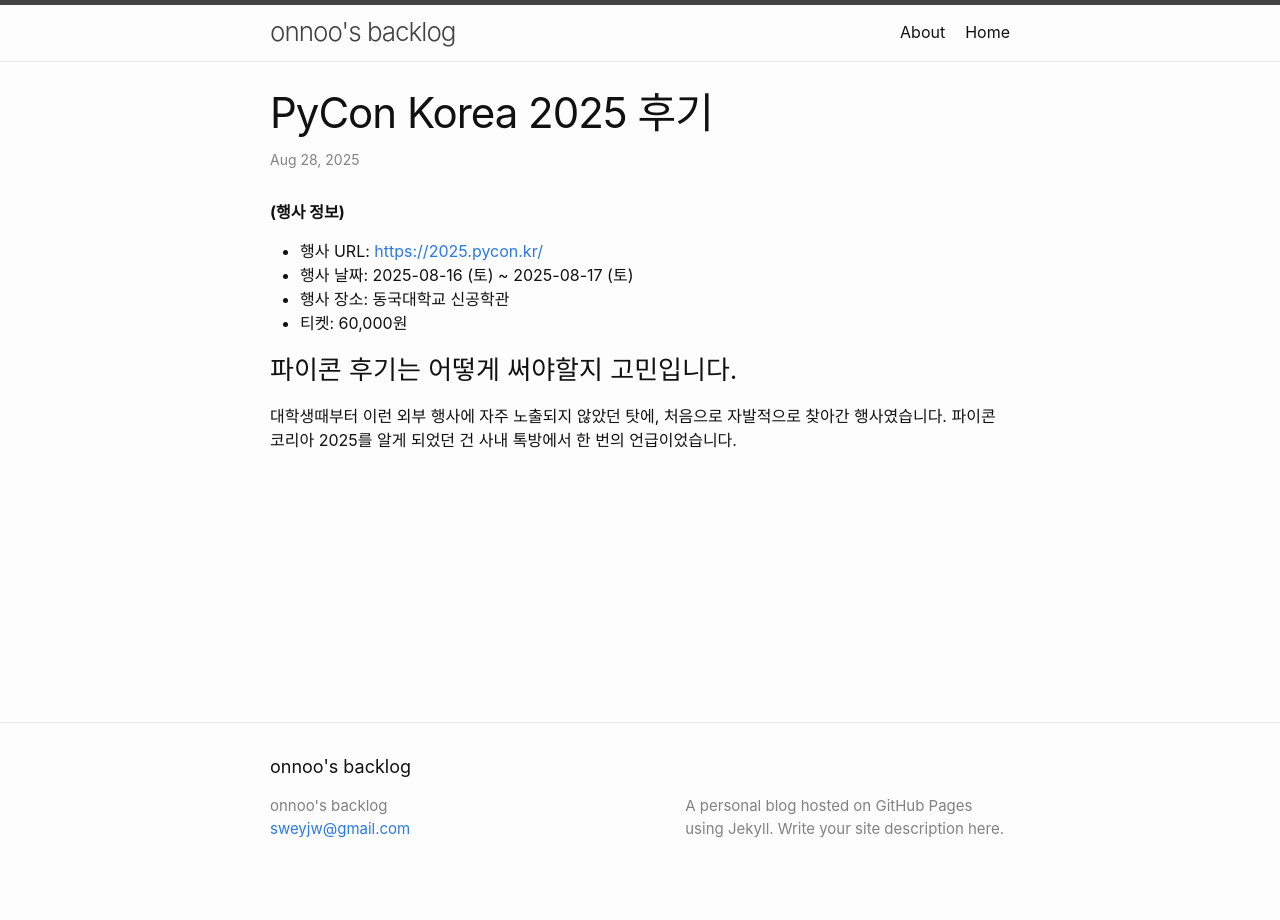
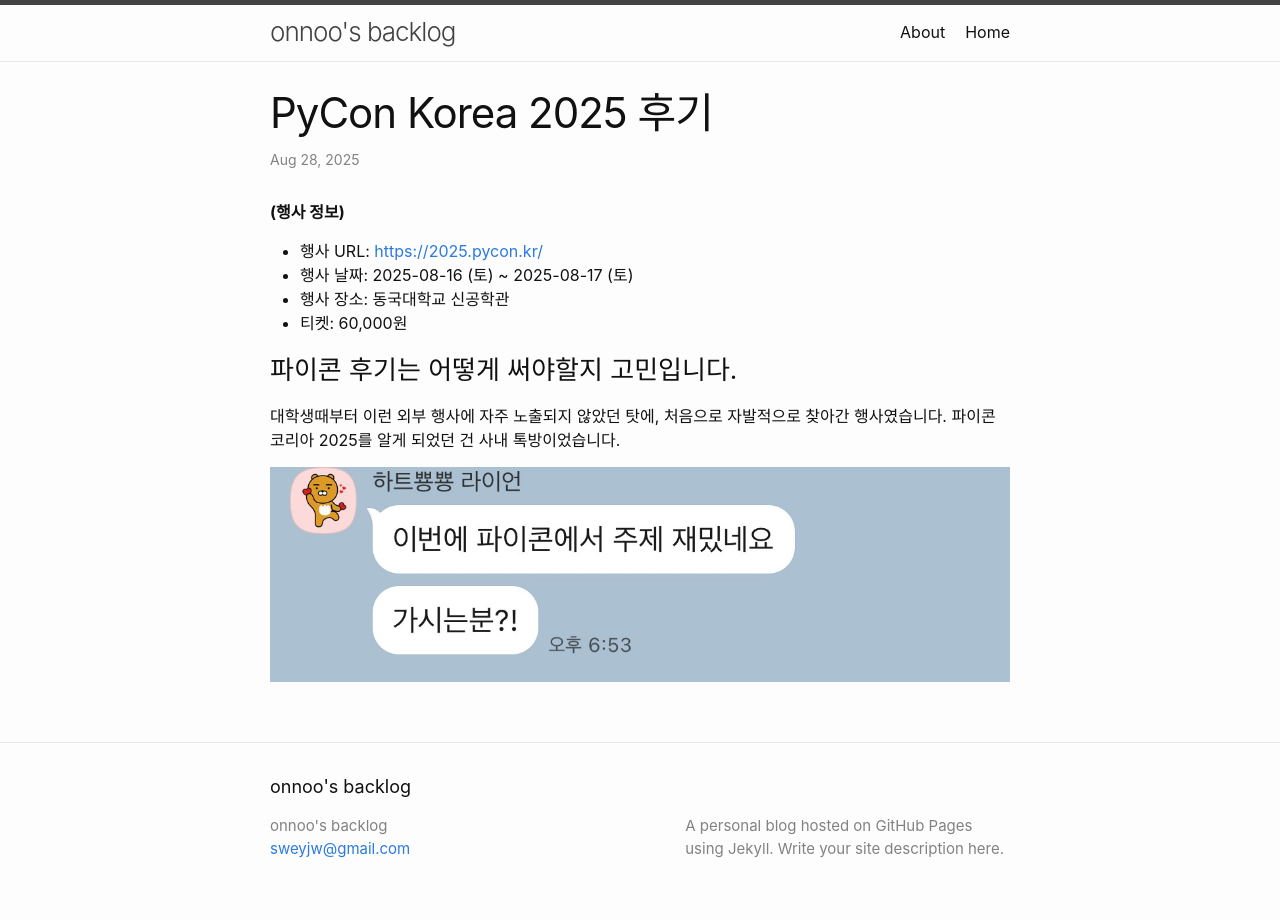
Before and after one commit to onnoo/onnoo.github.io, a Jekyll site: the page built from _posts/2025-08-28-pycon-korea-2025-후기.md, in a window 1280 px wide. Built offline with Jekyll 4.4.1, drawn with Linux system fonts in a browser that asks for light colours.

Commit message:
Update Blog “2025-08-28-pycon-korea-2025-후기”

```diff
--- a/_posts/2025-08-28-pycon-korea-2025-후기.md
+++ b/_posts/2025-08-28-pycon-korea-2025-후기.md
@@ -7,11 +7,14 @@ tags:
   - Python
 ---
 **(행사 정보)**
-- 행사 URL: [https://2025.pycon.kr/](https://2025.pycon.kr/)
-- 행사 날짜: 2025-08-16 (토) ~ 2025-08-17 (토)
-- 행사 장소: 동국대학교 신공학관
-- 티켓: 60,000원
+
+* 행사 URL: <https://2025.pycon.kr/>
+* 행사 날짜: 2025-08-16 (토) ~ 2025-08-17 (토)
+* 행사 장소: 동국대학교 신공학관
+* 티켓: 60,000원
 
 ### 파이콘 후기는 어떻게 써야할지 고민입니다.
 
-대학생때부터 이런 외부 행사에 자주 노출되지 않았던 탓에, 처음으로 자발적으로 찾아간 행사였습니다. 파이콘 코리아 2025를 알게 되었던 건 사내 톡방에서 한 번의 언급이었습니다.
+대학생때부터 이런 외부 행사에 자주 노출되지 않았던 탓에, 처음으로 자발적으로 찾아간 행사였습니다. 파이콘 코리아 2025를 알게 되었던 건 사내 톡방이었습니다.
+
+![이번에 파이콘에서 주제 재밌네요 가시는분?!](/images/uploads/img_1025.jpg)
```
Also changed, not shown: images/uploads/img_1025.jpg (added).
